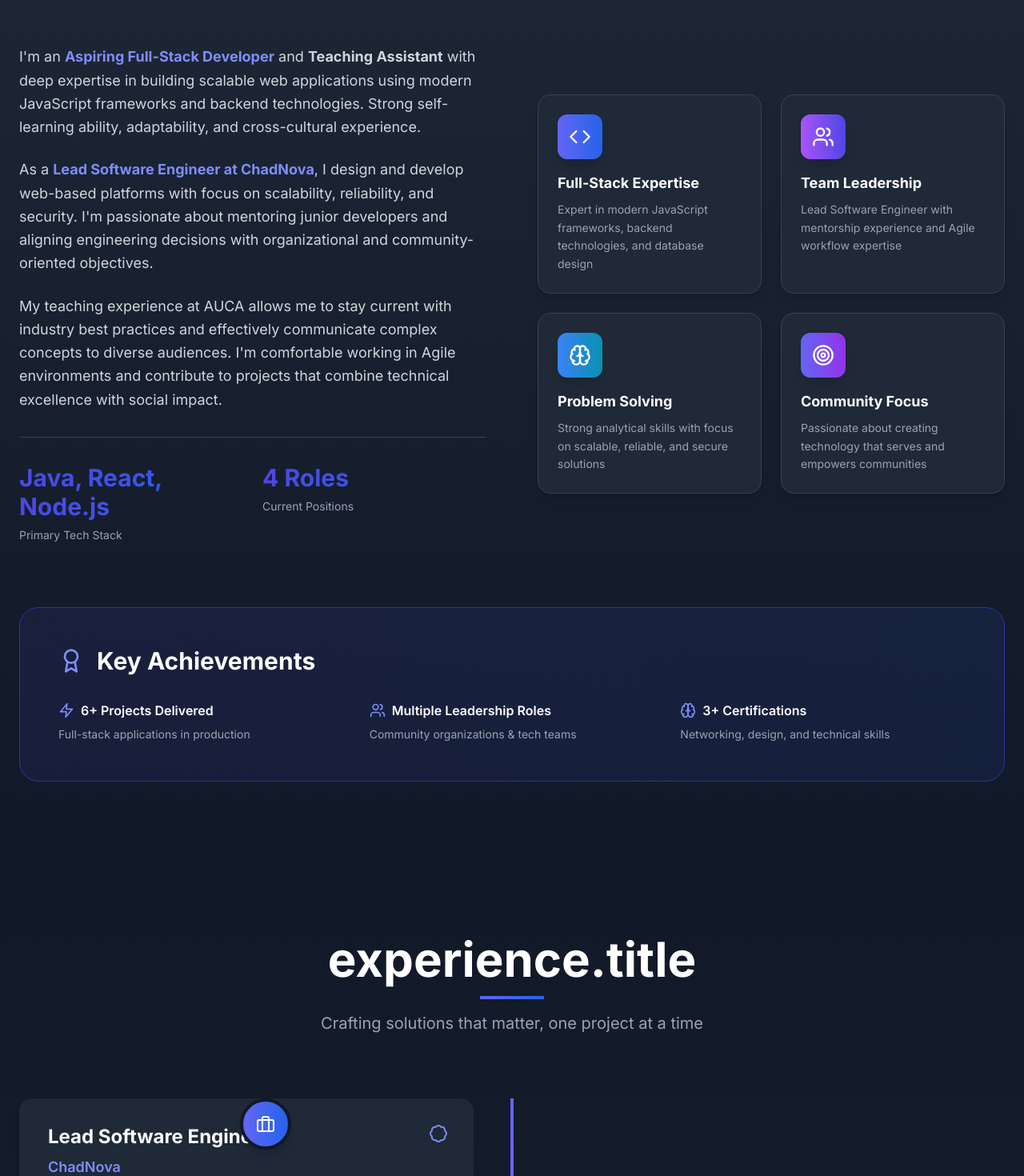
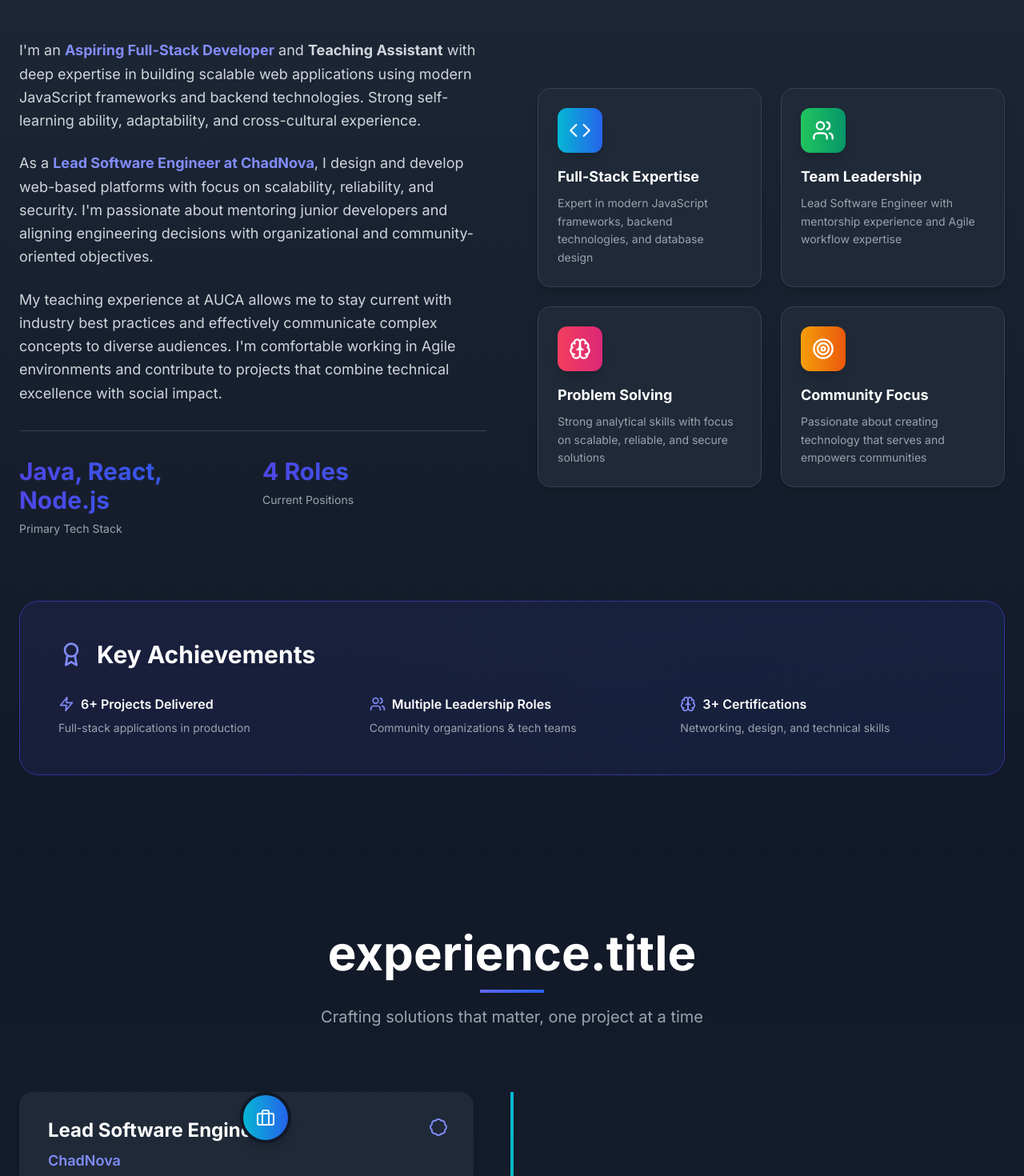
Before and after one commit to kardara/My-portfolio, a React (Vite) app: page / in a window 1280 px wide. Shown: the part 1200-2670 px from the top of the page at 80% size. Built offline with nearby package versions, Linux system fonts and the light colour scheme.

Commit message:
feat: adding more projects

```diff
--- a/src/components/About.tsx
+++ b/src/components/About.tsx
@@ -17,28 +17,28 @@ const About: React.FC = () => {
       title: "Full-Stack Expertise",
       description:
         "Expert in modern JavaScript frameworks, backend technologies, and database design",
-      color: "from-indigo-500 to-blue-600",
+      color: "from-cyan-500 to-blue-600",
     },
     {
       icon: Users,
       title: "Team Leadership",
       description:
         "Lead Software Engineer with mentorship experience and Agile workflow expertise",
-      color: "from-purple-500 to-indigo-600",
+      color: "from-green-500 to-emerald-600",
     },
     {
       icon: Brain,
       title: "Problem Solving",
       description:
         "Strong analytical skills with focus on scalable, reliable, and secure solutions",
-      color: "from-blue-500 to-cyan-600",
+      color: "from-rose-500 to-pink-600",
     },
     {
       icon: Target,
       title: "Community Focus",
       description:
         "Passionate about creating technology that serves and empowers communities",
-      color: "from-indigo-500 to-purple-600",
+      color: "from-amber-500 to-orange-600",
     },
   ];
 
@@ -59,7 +59,7 @@ const About: React.FC = () => {
           <h2 className="text-5xl md:text-6xl font-bold text-gray-900 dark:text-white mb-4">
             About Me
           </h2>
-          <div className="w-20 h-1 bg-gradient-to-r from-indigo-500 to-blue-600 mx-auto mb-6"></div>
+          <div className="w-20 h-1 bg-gradient-to-r from-cyan-500 to-blue-600 mx-auto mb-4"></div>
           <p className="text-xl text-gray-600 dark:text-gray-400 max-w-2xl mx-auto">
             Building bridges between ideas and innovation
           </p>
--- a/src/components/Experience.tsx
+++ b/src/components/Experience.tsx
@@ -24,7 +24,7 @@ const Experience: React.FC = () => {
         "Team Leadership",
         "Technical Strategy",
       ],
-      color: "from-indigo-500 to-blue-600",
+      color: "from-cyan-500 to-blue-600",
     },
     {
       title: "Teaching Assistant - Web Technology & Internet",
@@ -34,7 +34,7 @@ const Experience: React.FC = () => {
       description:
         "Support undergraduate students in learning HTML, CSS, JavaScript, React, Tailwind CSS, and Spring Boot through practical exercises and full-stack projects. Assist in clarifying complex concepts, reviewing code, and introducing Agile workflows.",
       highlights: ["Full-Stack Education", "Code Review", "Mentorship"],
-      color: "from-purple-500 to-indigo-600",
+      color: "from-green-500 to-emerald-600",
     },
     {
       title: "Trainee & Volunteer Coach",
@@ -48,7 +48,7 @@ const Experience: React.FC = () => {
         "Agile Methodology",
         "Developer Coaching",
       ],
-      color: "from-blue-500 to-cyan-600",
+      color: "from-amber-500 to-orange-600",
     },
   ];
 
@@ -102,7 +102,7 @@ const Experience: React.FC = () => {
           className="relative"
         >
           {/* Timeline Line */}
-          <div className="absolute left-8 md:left-1/2 top-0 bottom-0 w-1 bg-gradient-to-b from-indigo-500 via-purple-500 to-blue-600 transform md:-translate-x-1/2"></div>
+          <div className="absolute left-8 md:left-1/2 top-0 bottom-0 w-1 bg-gradient-to-b from-cyan-500 via-green-500 to-emerald-600 transform md:-translate-x-1/2"></div>
 
           <div className="space-y-12">
             {experiences.map((exp, index) => (
--- a/src/components/Projects.tsx
+++ b/src/components/Projects.tsx
@@ -1,8 +1,8 @@
-import React from 'react';
-import { motion } from 'framer-motion';
-import { useInView } from 'react-intersection-observer';
-import {  Clock } from 'lucide-react';
-import { useLanguage } from '../contexts/LanguageContext';
+import React from "react";
+import { motion } from "framer-motion";
+import { useInView } from "react-intersection-observer";
+import { Clock } from "lucide-react";
+import { useLanguage } from "../contexts/LanguageContext";
 
 const Projects: React.FC = () => {
   const { t } = useLanguage();
@@ -13,58 +13,69 @@ const Projects: React.FC = () => {
 
   const projects = [
     {
-      title: 'Kardara Stock Management System',
-      description: 'A comprehensive Java-based stock control system featuring role-based access, automatic updates, and a user-friendly interface.',
-      technologies: ['Java', 'Swing', 'MySQL', 'JDBC'],
-      status: 'completed',
-      image: 'https://images.pexels.com/photos/7688336/pexels-photo-7688336.jpeg?auto=compress&cs=tinysrgb&w=800',
-      github: '#',
-      demo: '#',
+      title: "MyTaskMangement BestSeller",
+      description:
+        "A full-stack task management application with intuitive UI and robust backend. Frontend built with modern React/TypeScript components, backend with Java handling complex business logic and database operations.",
+      technologies: ["TypeScript", "React", "Java", "PostgreSQL"],
+      status: "completed",
+      image:
+        "https://images.pexels.com/photos/3182812/pexels-photo-3182812.jpeg?auto=compress&cs=tinysrgb&w=800",
+      github: "https://github.com/kardara/MyTaskMangement_BestSeller_Frontend",
+      demo: "#",
     },
     {
-      title: 'MediReminder',
-      description: 'A Flutter mobile app that reminds users when to take their medications, improving treatment adherence through a sleek and intuitive interface.',
-      technologies: ['Flutter', 'Dart', 'SQLite', 'Local Notifications'],
-      status: 'completed',
-      image: 'https://images.pexels.com/photos/3683074/pexels-photo-3683074.jpeg?auto=compress&cs=tinysrgb&w=800',
-      github: '#',
-      demo: '#',
+      title: "Student Management System",
+      description:
+        "Comprehensive full-stack solution for managing student records, enrollment, and academic progress. Features role-based access control, data validation, and real-time updates across frontend and backend.",
+      technologies: ["JavaScript", "React", "Java", "PostgreSQL"],
+      status: "completed",
+      image:
+        "https://images.pexels.com/photos/3184291/pexels-photo-3184291.jpeg?auto=compress&cs=tinysrgb&w=800",
+      github: "https://github.com/kardara/Student-management-system-frontend",
+      demo: "#",
     },
     {
-      title: 'Employee Attendance Management',
-      description: 'A system to track employee attendance and leave requests with robust security built using Spring Boot and React.',
-      technologies: ['Spring Boot', 'React', 'PostgreSQL', 'JWT'],
-      status: 'completed',
-      image: 'https://images.pexels.com/photos/3184291/pexels-photo-3184291.jpeg?auto=compress&cs=tinysrgb&w=800',
-      github: '#',
-      demo: '#',
+      title: "AUCA Online Application Portal",
+      description:
+        "Modern web application for AUCA university's online application system. Built with TypeScript and React, provides seamless user experience for prospective students to apply and track their applications.",
+      technologies: ["TypeScript", "React", "Tailwind CSS", "API Integration"],
+      status: "completed",
+      image:
+        "https://images.pexels.com/photos/3945657/pexels-photo-3945657.jpeg?auto=compress&cs=tinysrgb&w=800",
+      github: "https://github.com/kardara/auca-online-application-fronend",
+      demo: "#",
     },
     {
-      title: 'Predictive Policing in Rwanda',
-      description: 'This project leverages Big Data and machine learning to predict and visualize crime patterns in Rwanda, enabling smarter and more proactive policing strategies.',
-      technologies: ['Python', 'Machine Learning', 'Data Visualization', 'Big Data'],
-      status: 'completed',
-      image: 'https://images.pexels.com/photos/8728380/pexels-photo-8728380.jpeg?auto=compress&cs=tinysrgb&w=800',
-      github: '#',
-      demo: '#',
+      title: "AUCA Library Management System (IMS)",
+      description:
+        "Integrated library and inventory management system for AUCA. Manages book inventory, borrowing/returning, student records, and generates reports. Built with Java for robust backend operations.",
+      technologies: ["Java", "Swing", "MySQL", "CRUD Operations"],
+      status: "completed",
+      image: "/lms.png",
+      github: "https://github.com/kardara/auca-lms-testing",
+      demo: "#",
     },
     {
-      title: 'AUCA Library Management System',
-      description: 'A complete LMS using Java Swings where admin can track borrowed books, issue books, and manage students and books. Students can login and request to borrow books.',
-      technologies: ['Java', 'Swing', 'MySQL', 'CRUD Operations'],
-      status: 'completed',
-      image: '/lms.png',
-      github: '#',
-      demo: '#',
+      title: "React VanLife - Travel Showcase",
+      description:
+        "A modern React application showcasing van rental listings with filtering, sorting, and detailed view pages. Demonstrates strong component architecture, state management, and responsive design principles.",
+      technologies: ["React", "JavaScript", "React Router", "CSS"],
+      status: "completed",
+      image:
+        "https://images.pexels.com/photos/3408356/pexels-photo-3408356.jpeg?auto=compress&cs=tinysrgb&w=800",
+      github: "https://github.com/kardara/react-scrimba-vanlife",
+      demo: "#",
     },
     {
-      title: 'MotoExpress',
-      description: 'A full-stack platform for express motor delivery service — integrates real-time tracking, service scheduling, and customer feedback.',
-      technologies: ['React', 'Node.js', 'MongoDB', 'Socket.io', 'Maps API'],
-      status: 'development',
-      image: 'https://images.pexels.com/photos/4393021/pexels-photo-4393021.jpeg?auto=compress&cs=tinysrgb&w=800',
-      github: '#',
-      demo: '#',
+      title: "StudyBuddy - Collaborative Learning",
+      description:
+        "Full-stack collaborative learning platform built with .NET and modern web technologies. Enables students to collaborate, share resources, and track learning progress with real-time updates.",
+      technologies: ["TypeScript", "React", ".NET", "SQL Server"],
+      status: "completed",
+      image:
+        "https://images.pexels.com/photos/6238128/pexels-photo-6238128.jpeg?auto=compress&cs=tinysrgb&w=800",
+      github: "https://github.com/kardara/Studybuddy-Frontend-G1-.Net",
+      demo: "#",
     },
   ];
 
@@ -79,10 +90,12 @@ const Projects: React.FC = () => {
           className="text-center mb-16"
         >
           <h2 className="text-4xl md:text-5xl font-bold text-gray-900 dark:text-white mb-4">
-            {t('projects.title')}
+            {t("projects.title")}
           </h2>
+          <div className="w-20 h-1 bg-gradient-to-r from-cyan-500 to-blue-600 mx-auto mb-4"></div>
           <p className="text-xl text-gray-600 dark:text-gray-400 max-w-2xl mx-auto">
-            A showcase of my technical skills and creative problem-solving through real-world applications
+            A showcase of my technical skills and creative problem-solving
+            through real-world applications
           </p>
         </motion.div>
 
@@ -103,13 +116,13 @@ const Projects: React.FC = () => {
                   className="w-full h-48 object-cover transition-transform duration-300 hover:scale-110"
                 />
                 <div className="absolute top-4 right-4">
-                  {project.status === 'development' ? (
-                    <span className="px-3 py-1 bg-yellow-500 text-white text-xs font-medium rounded-full flex items-center gap-1">
+                  {project.status === "development" ? (
+                    <span className="px-3 py-1 bg-amber-500 text-white text-xs font-medium rounded-full flex items-center gap-1">
                       <Clock size={12} />
-                      {t('projects.inDevelopment')}
+                      {t("projects.inDevelopment")}
                     </span>
                   ) : (
-                    <span className="px-3 py-1 bg-green-500 text-white text-xs font-medium rounded-full">
+                    <span className="px-3 py-1 bg-emerald-500 text-white text-xs font-medium rounded-full">
                       Completed
                     </span>
                   )}
@@ -125,14 +138,24 @@ const Projects: React.FC = () => {
                 </p>
 
                 <div className="flex flex-wrap gap-2 mb-4">
-                  {project.technologies.map((tech, techIndex) => (
-                    <span
-                      key={techIndex}
-                      className="px-3 py-1 bg-blue-100 dark:bg-blue-900 text-blue-800 dark:text-blue-200 text-xs font-medium rounded-full"
-                    >
-                      {tech}
-                    </span>
-                  ))}
+                  {project.technologies.map((tech, techIndex) => {
+                    // Alternate between different developer colors
+                    const colors = [
+                      "bg-cyan-100 dark:bg-cyan-900 text-cyan-800 dark:text-cyan-200",
+                      "bg-green-100 dark:bg-green-900 text-green-800 dark:text-green-200",
+                      "bg-rose-100 dark:bg-rose-900 text-rose-800 dark:text-rose-200",
+                      "bg-amber-100 dark:bg-amber-900 text-amber-800 dark:text-amber-200",
+                    ];
+                    const colorClass = colors[techIndex % colors.length];
+                    return (
+                      <span
+                        key={techIndex}
+                        className={`px-3 py-1 ${colorClass} text-xs font-medium rounded-full`}
+                      >
+                        {tech}
+                      </span>
+                    );
+                  })}
                 </div>
               </div>
             </motion.div>
```
Also changed, not shown: src/components/Contact.tsx (+8 -7 lines), src/components/Footer.tsx (+10 -12 lines), src/components/Header.tsx (+25 -23 lines), src/components/Hero.tsx (+8 -8 lines).
